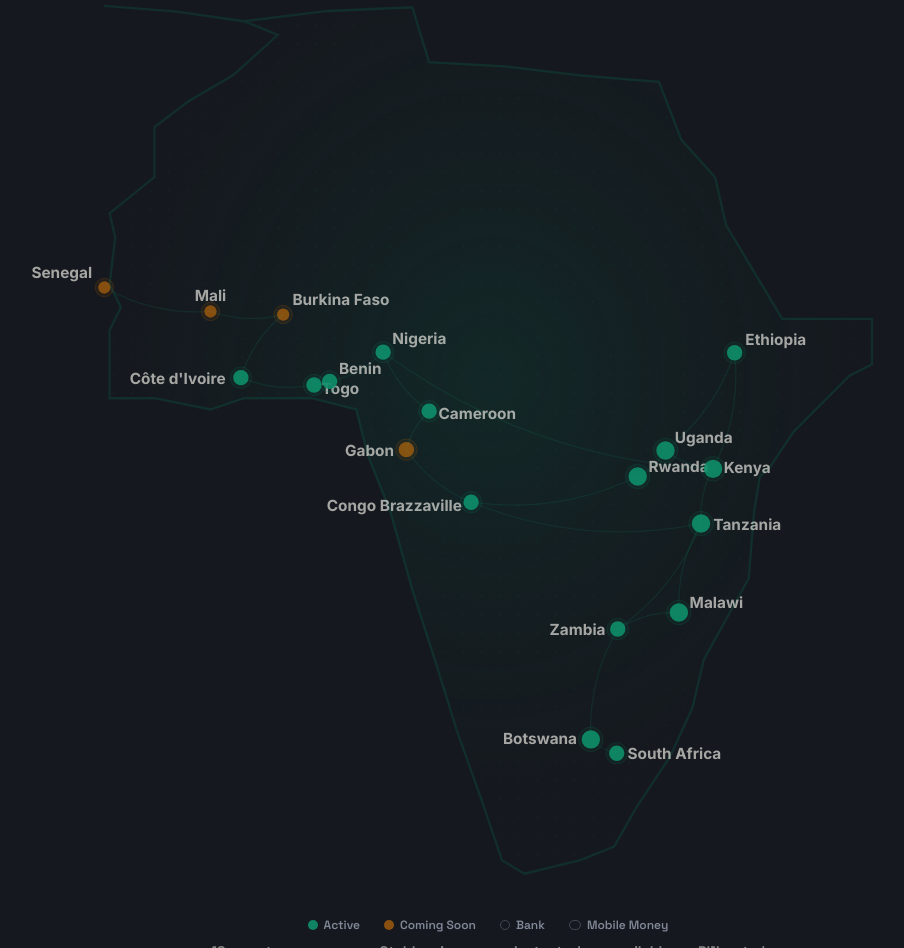
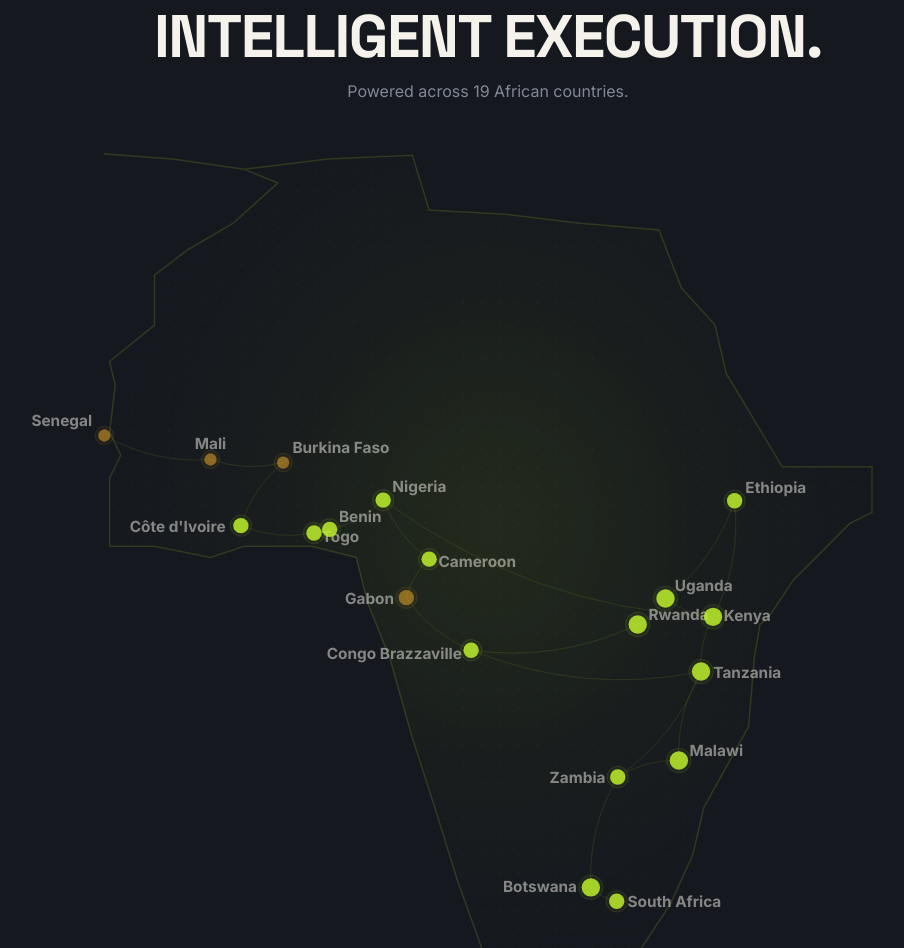
Before and after one commit to Usevixa/vixa-ai-landing-page, a React (Vite) app: page / in a window 1280 px wide. Shown: the part 2344-3292 px from the top of the page, without its empty margins (152-1056 px from the left). Built offline with nearby package versions, Linux system fonts and the light colour scheme; the HTML template or start-up script is replaced by a standard one.

Commit message:
Revamped hero to onboard style
Co-authored-by: vicsoj007 <201317763+vicsoj007@users.noreply.github.com>

```diff
--- a/src/components/AfricaNetwork.tsx
+++ b/src/components/AfricaNetwork.tsx
@@ -1,7 +1,7 @@
 import { useState, useMemo, useEffect, useRef } from "react";
 import { geoMercator, geoPath } from "d3-geo";
 import type { GeoPermissibleObjects } from "d3-geo";
-import AnimatedSection from "@/components/AnimatedSection";
+import { motion } from "framer-motion";
 
 const AFRICA_GEOJSON: GeoPermissibleObjects = {
   type: "Feature",
@@ -62,7 +62,6 @@ const connectionPairs: [string, string][] = [
   ["TG", "BJ"], ["BJ", "NG"], ["NG", "CM"], ["CM", "GA"], ["GA", "CG"],
   ["RW", "UG"], ["UG", "KE"], ["UG", "ET"], ["KE", "ET"], ["KE", "TZ"],
   ["TZ", "MW"], ["MW", "ZM"], ["ZM", "BW"], ["BW", "ZA"],
-  // Cross links
   ["NG", "KE"], ["CG", "TZ"], ["ZM", "TZ"], ["CG", "RW"],
 ];
 
@@ -96,12 +95,10 @@ const AfricaNetwork = () => {
     const pathGen = geoPath(proj);
     const d = pathGen(AFRICA_GEOJSON) || "";
     const c = pathGen.centroid(AFRICA_GEOJSON as any);
-
     const pts = countries.map((country) => {
       const [x, y] = proj([country.lon, country.lat]) || [0, 0];
       return { ...country, x, y };
     });
-
     return { africaPath: d, projected: pts, centroid: c };
   }, []);
 
@@ -111,7 +108,6 @@ const AfricaNetwork = () => {
     return m;
   }, [projected]);
 
-  // Generate curved path between two points
   const getCurvedPath = (x1: number, y1: number, x2: number, y2: number) => {
     const mx = (x1 + x2) / 2;
     const my = (y1 + y2) / 2;
@@ -125,16 +121,22 @@ const AfricaNetwork = () => {
   };
 
   return (
-    <section ref={sectionRef} className="pt-0 pb-12 sm:pb-16 px-4 sm:px-6 lg:px-8 relative overflow-hidden">
+    <section ref={sectionRef} className="py-[60px] sm:py-[80px] px-4 sm:px-6 lg:px-8 relative overflow-hidden">
       <div className="container mx-auto">
-        <AnimatedSection animation="fade-up">
-          <h2 className="text-3xl sm:text-5xl lg:text-6xl font-heading font-bold tracking-tight text-foreground leading-[0.92] mb-3 text-center">
-            Local rails. Intelligent execution.
+        <motion.div
+          initial={{ opacity: 0, y: 20 }}
+          whileInView={{ opacity: 1, y: 0 }}
+          viewport={{ once: true }}
+          transition={{ duration: 0.6 }}
+          className="text-center mb-6"
+        >
+          <h2 className="text-3xl sm:text-5xl lg:text-6xl font-heading font-bold tracking-tight text-foreground leading-[0.92] mb-3 uppercase">
+            Local Rails.<br />Intelligent Execution.
           </h2>
-          <p className="text-center text-muted-foreground text-sm sm:text-base max-w-xl mx-auto mb-2">
-            Powered across Africa.
+          <p className="text-muted-foreground text-sm sm:text-base max-w-xl mx-auto">
+            Powered across 19 African countries.
           </p>
-        </AnimatedSection>
+        </motion.div>
 
         <div className="relative w-full max-w-3xl mx-auto mt-4">
           <svg
@@ -147,23 +149,16 @@ const AfricaNetwork = () => {
                 <path d={africaPath} />
               </clipPath>
               <radialGradient id="africa-gradient" cx={centroid[0] / SVG_W} cy={centroid[1] / SVG_H} r="0.5">
-                <stop offset="0%" stopColor="#0E8F6A" stopOpacity="0.12" />
-                <stop offset="60%" stopColor="#0E8F6A" stopOpacity="0.04" />
-                <stop offset="100%" stopColor="#0E8F6A" stopOpacity="0" />
+                <stop offset="0%" stopColor="hsl(75, 85%, 55%)" stopOpacity="0.08" />
+                <stop offset="60%" stopColor="hsl(75, 85%, 55%)" stopOpacity="0.02" />
+                <stop offset="100%" stopColor="hsl(75, 85%, 55%)" stopOpacity="0" />
               </radialGradient>
               <pattern id="dot-grid" width="12" height="12" patternUnits="userSpaceOnUse">
-                <circle cx="6" cy="6" r="0.6" fill="#0E8F6A" opacity="0.08" />
+                <circle cx="6" cy="6" r="0.5" fill="hsl(75, 85%, 55%)" opacity="0.06" />
               </pattern>
-              <filter id="node-glow">
-                <feGaussianBlur stdDeviation="3" result="blur" />
-                <feMerge>
-                  <feMergeNode in="blur" />
-                  <feMergeNode in="SourceGraphic" />
-                </feMerge>
-              </filter>
               <filter id="africa-inner-glow" x="-10%" y="-10%" width="120%" height="120%">
                 <feGaussianBlur in="SourceAlpha" stdDeviation="8" result="blur" />
-                <feFlood floodColor="#0E8F6A" floodOpacity="0.08" result="color" />
+                <feFlood floodColor="hsl(75, 85%, 55%)" floodOpacity="0.06" result="color" />
                 <feComposite in="color" in2="blur" operator="in" result="glow" />
                 <feMerge>
                   <feMergeNode in="glow" />
@@ -173,7 +168,7 @@ const AfricaNetwork = () => {
               <filter id="card-shadow" x="-20%" y="-20%" width="140%" height="140%">
                 <feGaussianBlur in="SourceAlpha" stdDeviation="6" result="blur" />
                 <feOffset dy="2" result="offset" />
-                <feFlood floodColor="#000" floodOpacity="0.08" result="color" />
+                <feFlood floodColor="#000" floodOpacity="0.3" result="color" />
                 <feComposite in="color" in2="offset" operator="in" result="shadow" />
                 <feMerge>
                   <feMergeNode in="shadow" />
@@ -182,23 +177,13 @@ const AfricaNetwork = () => {
               </filter>
             </defs>
 
-            {/* Africa silhouette with gradient + grid */}
+            {/* Africa silhouette */}
             <g filter="url(#africa-inner-glow)">
-              <path
-                d={africaPath}
-                fill="url(#africa-gradient)"
-                stroke="#0E8F6A"
-                strokeWidth="1.5"
-                strokeOpacity="0.18"
-              />
-              <path
-                d={africaPath}
-                fill="url(#dot-grid)"
-                clipPath="url(#africa-clip)"
-              />
+              <path d={africaPath} fill="url(#africa-gradient)" stroke="hsl(75, 85%, 55%)" strokeWidth="1" strokeOpacity="0.15" />
+              <path d={africaPath} fill="url(#dot-grid)" clipPath="url(#africa-clip)" />
             </g>
 
-            {/* Curved connection lines */}
+            {/* Curved connections */}
             <g clipPath="url(#africa-clip)">
               {connectionPairs.map(([a, b], i) => {
                 const from = countryMap[a];
@@ -211,23 +196,16 @@ const AfricaNetwork = () => {
                     <path
                       d={pathD}
                       fill="none"
-                      stroke="#0E8F6A"
-                      strokeWidth="0.8"
-                      strokeOpacity="0.15"
+                      stroke="hsl(75, 85%, 55%)"
+                      strokeWidth="0.6"
+                      strokeOpacity="0.12"
                       strokeDasharray={length}
                       strokeDashoffset={isVisible ? 0 : length}
-                      style={{
-                        transition: `stroke-dashoffset 1.5s ease-out ${0.3 + i * 0.08}s`,
-                      }}
+                      style={{ transition: `stroke-dashoffset 1.5s ease-out ${0.3 + i * 0.08}s` }}
                     />
                     {isVisible && (
-                      <circle r="1.5" fill="#0E8F6A" opacity="0.35">
-                        <animateMotion
-                          dur={`${5 + (i % 3) * 2}s`}
-                          repeatCount="indefinite"
-                          begin={`${i * 0.4}s`}
-                          path={pathD}
-                        />
+                      <circle r="1.5" fill="hsl(75, 85%, 55%)" opacity="0.3">
+                        <animateMotion dur={`${5 + (i % 3) * 2}s`} repeatCount="indefinite" begin={`${i * 0.4}s`} path={pathD} />
                       </circle>
                     )}
                   </g>
@@ -240,8 +218,7 @@ const AfricaNetwork = () => {
               const isHovered = hoveredNode === c.code;
               const offset = labelOffsets[c.code] || [0, -7];
               const r = c.bank && c.mobile ? 6 : c.bank || c.mobile ? 5 : 4;
-              const dotColor = c.comingSoon ? "#D97706" : "#0E8F6A";
-              const dotOpacity = c.comingSoon ? 0.55 : 0.9;
+              const dotColor = c.comingSoon ? "hsl(40, 90%, 55%)" : "hsl(75, 85%, 55%)";
 
               return (
                 <g
@@ -256,29 +233,15 @@ const AfricaNetwork = () => {
                     transition: `opacity 0.5s ease-out ${0.2 + i * 0.06}s, transform 0.5s ease-out ${0.2 + i * 0.06}s`,
                   }}
                 >
-                  {/* Pulse ring */}
                   {!c.comingSoon && (
                     <circle cx={c.x} cy={c.y} r={r + 4} fill={dotColor} opacity="0">
                       <animate attributeName="r" values={`${r};${r + 8};${r}`} dur="3s" repeatCount="indefinite" begin={`${i * 0.2}s`} />
-                      <animate attributeName="opacity" values="0.12;0;0.12" dur="3s" repeatCount="indefinite" begin={`${i * 0.2}s`} />
+                      <animate attributeName="opacity" values="0.1;0;0.1" dur="3s" repeatCount="indefinite" begin={`${i * 0.2}s`} />
                     </circle>
                   )}
+                  <circle cx={c.x} cy={c.y} r={r + 2} fill={dotColor} fillOpacity="0.06" stroke={dotColor} strokeWidth="0.5" strokeOpacity="0.15" />
+                  <circle cx={c.x} cy={c.y} r={r} fill={dotColor} opacity={c.comingSoon ? 0.5 : 0.85} />
 
-                  {/* Outer ring */}
-                  <circle
-                    cx={c.x} cy={c.y} r={r + 2}
-                    fill={dotColor} fillOpacity="0.08"
-                    stroke={dotColor} strokeWidth="0.5" strokeOpacity="0.2"
-                  />
-
-                  {/* Core dot */}
-                  <circle
-                    cx={c.x} cy={c.y} r={r}
-                    fill={dotColor}
-                    opacity={dotOpacity}
-                  />
-
-                  {/* Label */}
                   <text
                     x={c.x + offset[0]}
                     y={c.y + offset[1]}
@@ -286,20 +249,17 @@ const AfricaNetwork = () => {
                     fontSize="10"
                     fontWeight="700"
                     fill="hsl(var(--foreground))"
-                    opacity={isHovered ? 1 : 0.65}
+                    opacity={isHovered ? 1 : 0.5}
                     style={{ transition: "opacity 0.2s", fontFamily: "inherit" }}
                   >
                     {c.name}
                   </text>
 
-                  {/* Hover tooltip */}
                   {isHovered && (
                     <g>
                       <rect
-                        x={c.x - 68}
-                        y={c.y + 14}
-                        width="136"
-                        height={c.comingSoon ? 38 : 48}
+                        x={c.x - 68} y={c.y + 14}
+                        width="136" height={c.comingSoon ? 38 : 48}
                         rx="8"
                         fill="hsl(var(--card))"
                         fillOpacity="0.95"
@@ -307,53 +267,14 @@ const AfricaNetwork = () => {
                         strokeWidth="0.5"
                         filter="url(#card-shadow)"
                       />
-                      <text
-                        x={c.x}
-                        y={c.y + 29}
-                        textAnchor="middle"
-                        fontSize="11"
-                        fontWeight="700"
-                        fill="hsl(var(--foreground))"
-                      >
+                      <text x={c.x} y={c.y + 29} textAnchor="middle" fontSize="11" fontWeight="700" fill="hsl(var(--foreground))">
                         {c.name} ({c.currency})
                       </text>
-                      {c.comingSoon ? (
-                        <text
-                          x={c.x}
-                          y={c.y + 43}
-                          textAnchor="middle"
-                          fontSize="9.5"
-                          fontWeight="600"
-                          fill="#D97706"
+                      <text x={c.x} y={c.y + 43} textAnchor="middle" fontSize="9.5" fontWeight="600"
+                        fill={c.comingSoon ? "hsl(40, 90%, 55%)" : "hsl(var(--muted-foreground))"}
                       >
-                          Coming Soon
+                        {c.comingSoon ? "Coming Soon" : [c.bank && "Bank", c.mobile && (c.networkName || "Mobile Money")].filter(Boolean).join(" · ") || "—"}
                       </text>
-                      ) : (
-                        <>
-                          <text
-                            x={c.x}
-                            y={c.y + 43}
-                            textAnchor="middle"
-                            fontSize="9.5"
-                            fontWeight="600"
-                            fill="hsl(var(--muted-foreground))"
-                          >
-                            {[c.bank && "Bank", c.mobile && (c.networkName || "Mobile Money")].filter(Boolean).join(" · ") || "—"}
-                          </text>
-                          {c.mobile && c.networkName && c.networkName !== "Mobile Money" && (
-                            <text
-                              x={c.x}
-                              y={c.y + 55}
-                              textAnchor="middle"
-                              fontSize="8.5"
-                              fontWeight="500"
-                              fill="#0E8F6A"
-                            >
-                              via {c.networkName}
-                            </text>
-                          )}
-                        </>
-                      )}
                     </g>
                   )}
                 </g>
@@ -363,28 +284,19 @@ const AfricaNetwork = () => {
         </div>
 
         {/* Legend */}
-        <div className="flex items-center justify-center gap-6 mt-4 mb-2">
+        <div className="flex items-center justify-center gap-6 mt-6 mb-3">
           {[
-            { color: "#0E8F6A", label: "Active" },
-            { color: "#D97706", label: "Coming Soon" },
-          ].map(({ color, label }) => (
+            { color: "hsl(75, 85%, 55%)", label: "Active" },
+            { color: "hsl(40, 90%, 55%)", label: "Coming Soon", dim: true },
+          ].map(({ color, label, dim }) => (
             <span key={label} className="flex items-center gap-1.5 text-xs font-heading font-semibold text-muted-foreground">
-              <span className="inline-block w-2.5 h-2.5 rounded-full" style={{ backgroundColor: color, opacity: label === "Coming Soon" ? 0.6 : 0.9 }} />
+              <span className="inline-block w-2.5 h-2.5 rounded-full" style={{ backgroundColor: color, opacity: dim ? 0.55 : 0.85 }} />
               {label}
             </span>
           ))}
-          <span className="flex items-center gap-1.5 text-xs font-heading font-semibold text-muted-foreground">
-            <span className="inline-block w-2.5 h-2.5 rounded-full border border-current opacity-40" />
-            Bank
-          </span>
-          <span className="flex items-center gap-1.5 text-xs font-heading font-semibold text-muted-foreground">
-            <span className="inline-block w-3 h-2.5 rounded-sm border border-current opacity-40" />
-            Mobile Money
-          </span>
         </div>
 
-        <AnimatedSection animation="fade-up" delay={160}>
-          <div className="flex flex-wrap justify-center gap-x-4 gap-y-1 mt-2 text-xs sm:text-sm font-heading font-bold text-foreground/50">
+        <div className="flex flex-wrap justify-center gap-x-4 gap-y-1 mt-2 text-xs sm:text-sm font-heading font-bold text-muted-foreground/60">
           {["19-country coverage", "Stablecoin core", "Instant where available", "PIN-gated"].map((t, i) => (
             <span key={i} className="flex items-center gap-1.5">
               {i > 0 && <span className="text-border">•</span>}
@@ -392,7 +304,6 @@ const AfricaNetwork = () => {
             </span>
           ))}
         </div>
-        </AnimatedSection>
       </div>
     </section>
   );
```
Lines whose indentation alone changed are shown as unchanged.
